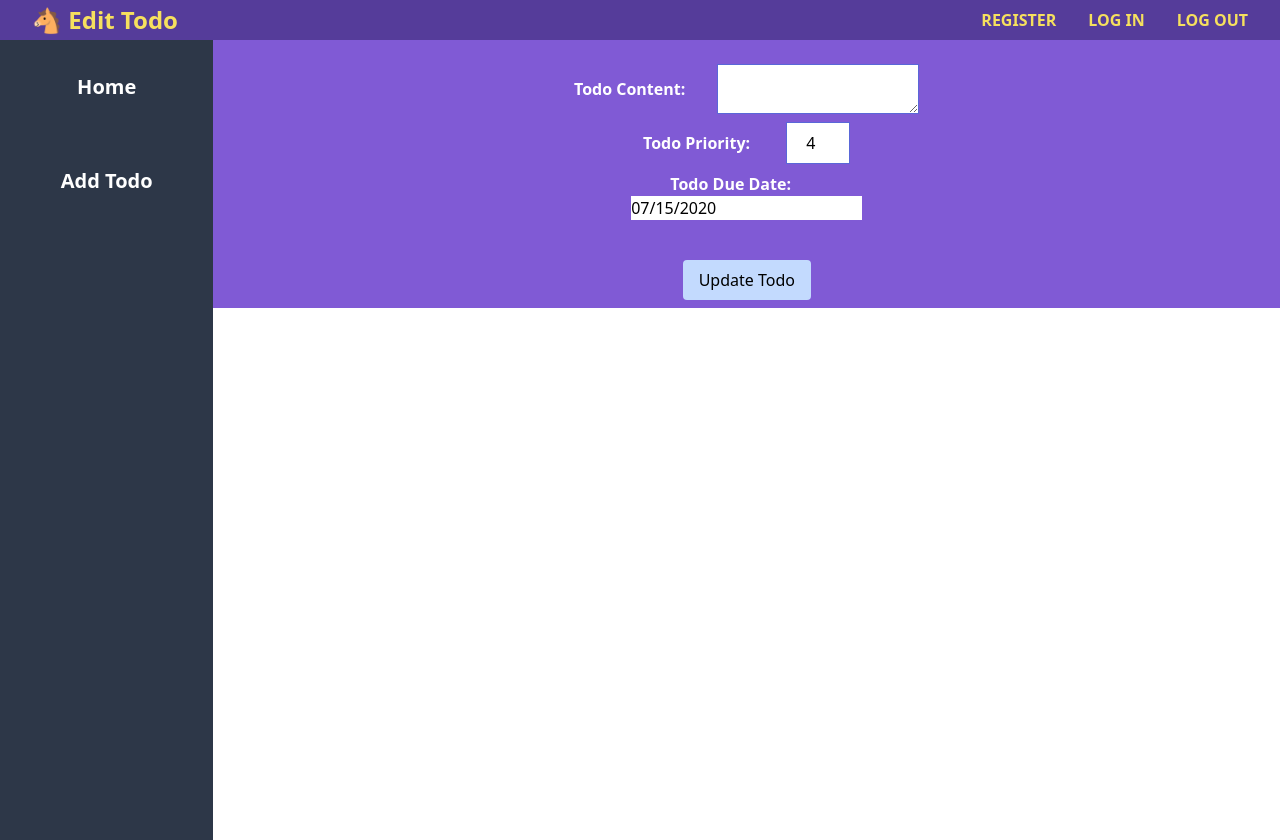
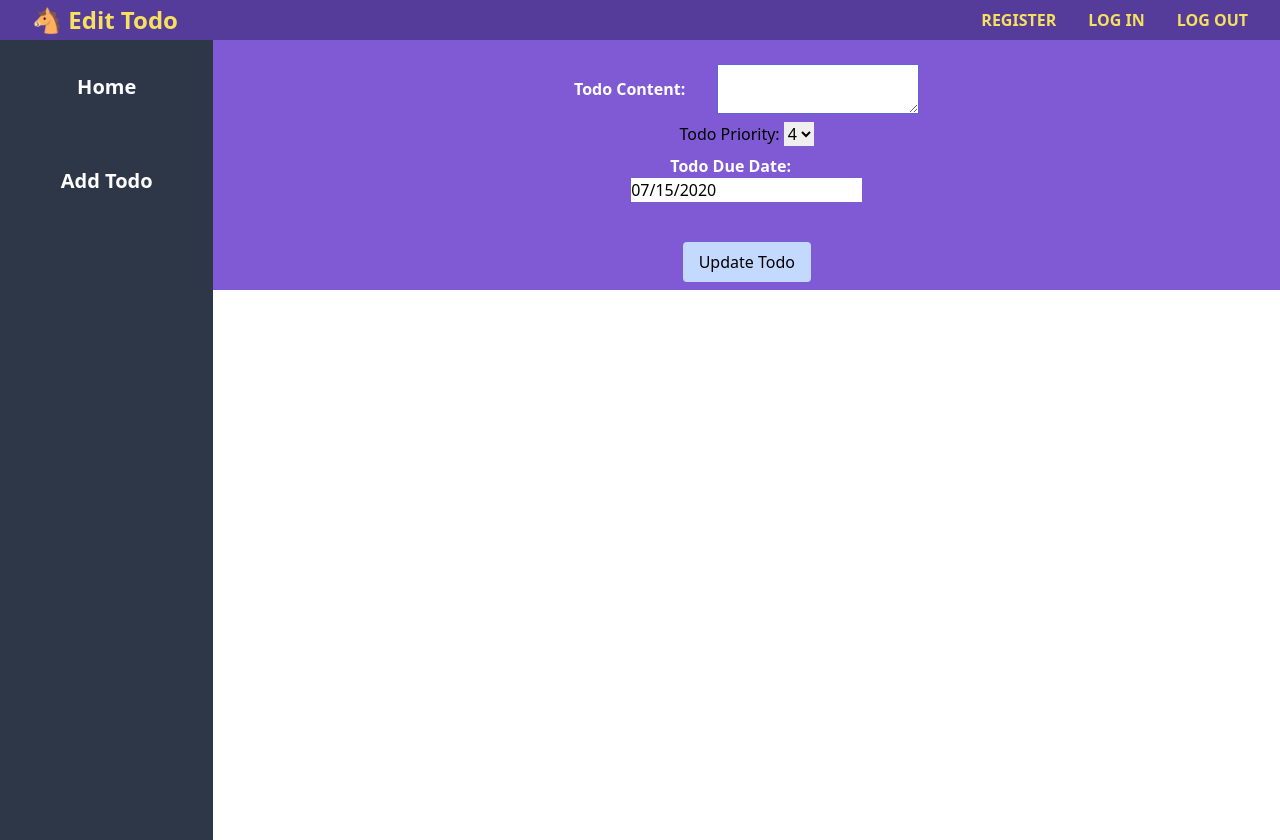
Before and after one commit to will-t-harris/express-check, a React (Create React App) app: page /edit/1 in a window 1280 px wide. Built offline with nearby package versions, Linux system fonts and the light colour scheme; no server answers.

Commit message:
refactor: move state into separate hook calls

```diff
--- a/src/components/EditTodo.js
+++ b/src/components/EditTodo.js
@@ -3,11 +3,13 @@ import DatePicker from "react-datepicker";
 import axios from "axios";
 
 import { Header } from "./Header";
+import { PrioritySelect } from "./PrioritySelect";
 
 export const EditTodo = (props) => {
-	const [todos, setTodos] = useState(() => {
-		return { todoContent: "", todoPriority: 4, todoDate: new Date() };
-	});
+	const [todoContent, setTodoContent] = useState("");
+	const [todoPriority, setTodoPriority] = useState(4);
+	const [todoDate, setTodoDate] = useState(new Date());
+
 	const todoId = props.match.params.id;
 
 	useEffect(() => {
@@ -15,30 +17,20 @@ export const EditTodo = (props) => {
 			.get(`http://localhost:5000/todos/${todoId}`)
 			.then((response) => {
 				console.log(response);
-				setTodos({ ...response.data });
+				setTodoContent(response.data.todoContent);
+				setTodoPriority(response.data.todoPriority);
+				setTodoDate(response.data.todoDate);
 			})
 			.catch((err) => console.error(err));
-	}, [todoId]);
-
-	const onChangeTodoContent = (event) => {
-		setTodos({ ...todos, todoContent: event.target.value });
-	};
-
-	const onChangeTodoPriority = (event) => {
-		setTodos({ ...todos, todoPriority: event.target.value });
-	};
-
-	const onChangeTodoDate = (todoDate) => {
-		setTodos({ ...todos, todoDate });
-	};
+	}, []);
 
 	const onSubmit = (event) => {
 		event.preventDefault();
 
 		const todo = {
-			todoContent: todos.todoContent,
-			todoPriority: todos.todoPriority,
-			todoDate: todos.todoDate,
+			todoContent,
+			todoPriority,
+			todoDate,
 		};
 
 		axios
@@ -65,21 +57,14 @@ export const EditTodo = (props) => {
 						className="border border-indigo-600"
 						type="text"
 						required
-						value={todos.todoContent}
-						onChange={onChangeTodoContent}
+						value={todoContent}
+						onChange={(event) => setTodoContent(event.target.value)}
 					/>
 				</div>
 				<div className="col-start-2 row-start-2 mb-2 mx-auto text-center">
-					<label className="pr-8 text-white font-bold self-center w-auto">
-						Todo Priority:{" "}
-					</label>
-					<input
-						className="w-16 py-2 border border-indigo-600 text-center"
-						type="number"
-						min={0}
-						max={4}
-						value={todos.todoPriority}
-						onChange={onChangeTodoPriority}
+					<PrioritySelect
+						todoPriority={todoPriority}
+						setTodoPriority={setTodoPriority}
 					/>
 				</div>
 				<div className="flex flex-col col-start-2 row-start-3 mb-2 text-center">
@@ -89,8 +74,8 @@ export const EditTodo = (props) => {
 
 					<DatePicker
 						className="mb-10"
-						selected={todos.todoDate ? new Date(todos.todoDate) : null}
-						onChange={onChangeTodoDate}
+						selected={todoDate ? new Date(todoDate) : null}
+						onChange={(todoDate) => setTodoDate(todoDate)}
 					/>
 					<input
 						className="px-4 py-2 mx-auto rounded w-32 bg-indigo-200 hover:bg-indigo-400 cursor-pointer"
```
